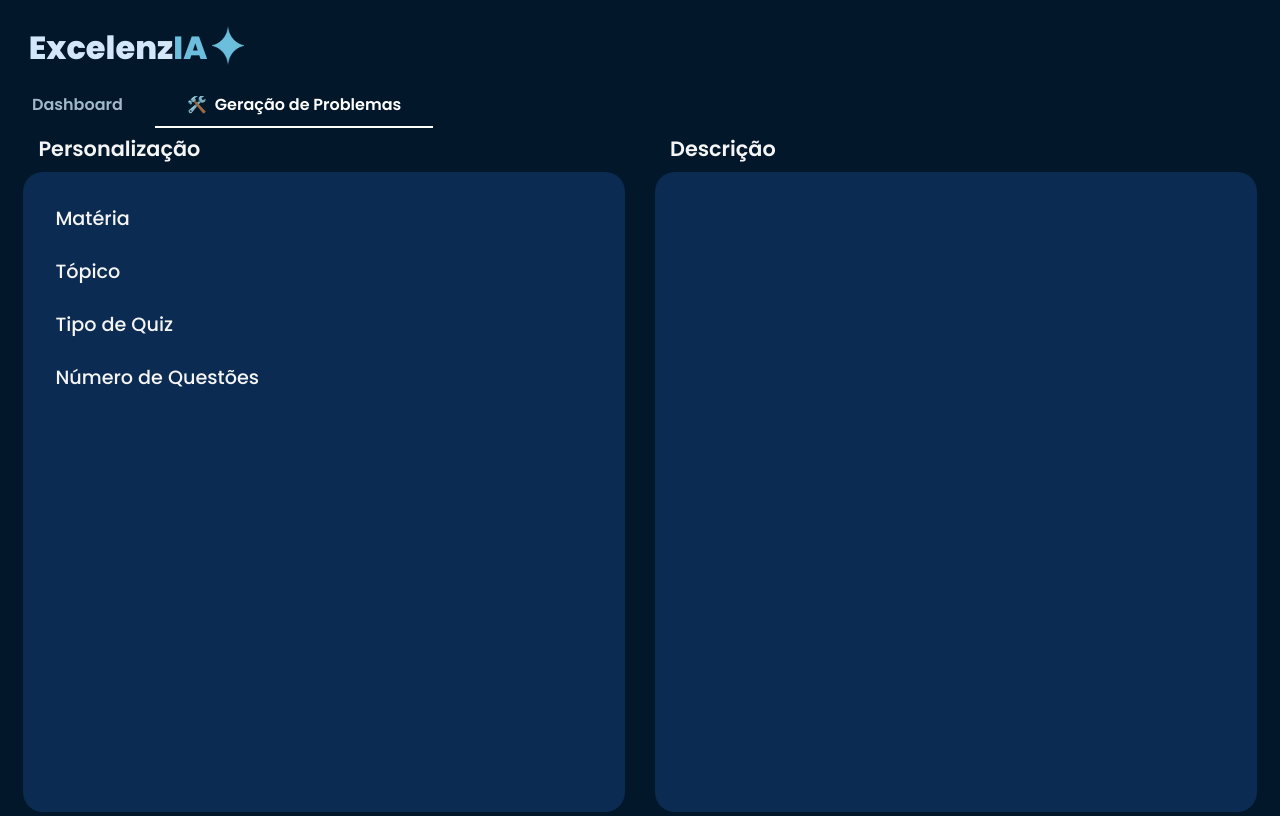
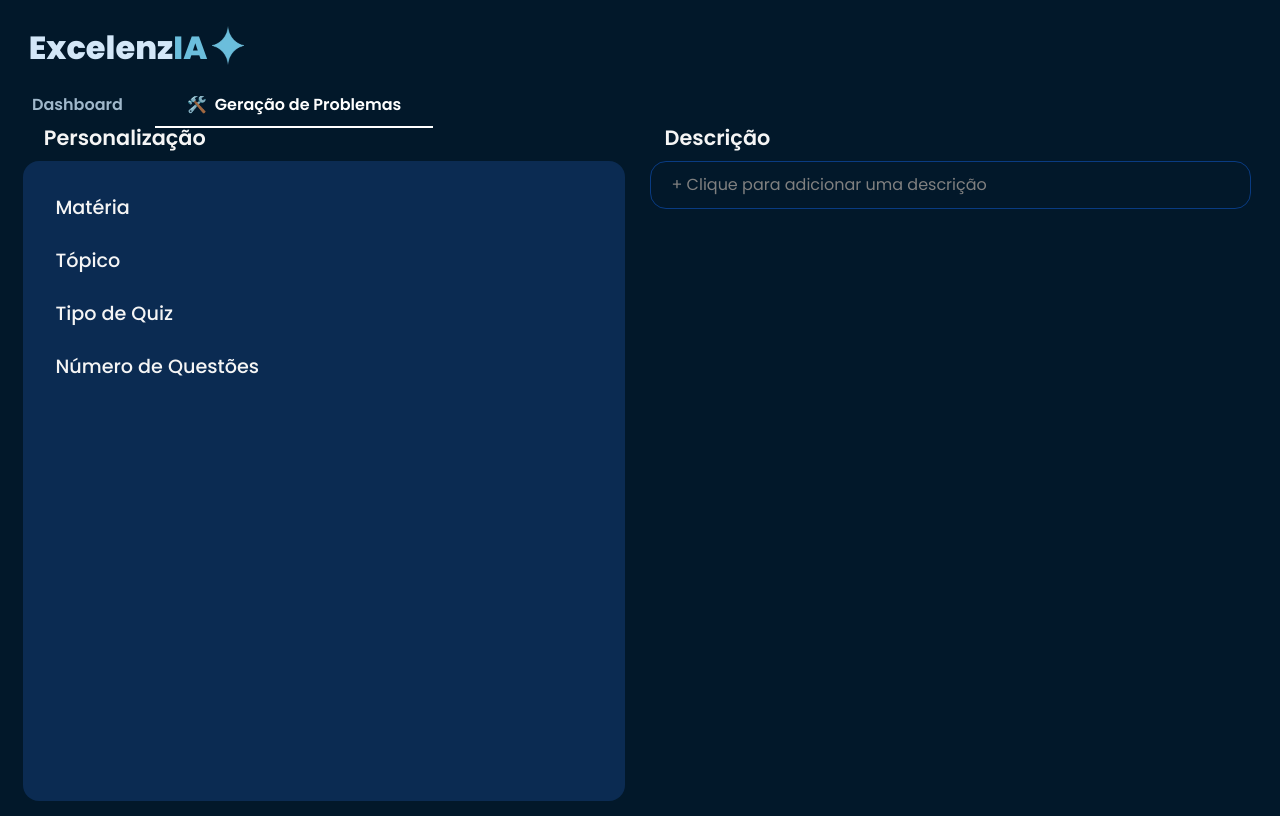
Before and after one commit to MrMarzeero/excelenzia-front, a Vue app: page /gerar-problema in a window 1280 px wide. Built offline with nearby package versions, Linux system fonts and the light colour scheme.

Commit message:
feat: adding a description textarea

```diff
--- a/src/components/HeaderView.vue
+++ b/src/components/HeaderView.vue
@@ -27,7 +27,7 @@
 header {
     background-color: #02182A;
     background-size: cover;
-    width: 100vw;
+    max-width: 100%;
     max-height: 14vh;
 }
 
--- a/src/views/DashboardPage.vue
+++ b/src/views/DashboardPage.vue
@@ -85,8 +85,9 @@
     .dashboard-content{
         background-color: #06253E;
         color: whitesmoke;
-        width: 100vw;
-        height: 88vh;
+        max-width: 100%;
+        height: 89vh;
+        overflow-x: hidden;
     }
 
     .profile-container{
--- a/src/views/GerarProblema.vue
+++ b/src/views/GerarProblema.vue
@@ -1,5 +1,16 @@
-<script lang="ts">
+<script setup>
+    import { ref } from "vue"
 
+    const editing = ref(false)
+    const text = ref("")
+
+    const enableEditing = () => {
+        editing.value = true
+    }
+
+    const disableEditing = () => {
+        editing.value = false
+    }
 </script>
 
 <template>
@@ -24,7 +35,13 @@
 
         <div class="coluna-2">
             <h1 class="title-tab"> Descrição </h1>
-            <div class="description-tab tab">
+            <div class="description-tab">
+                <button v-if="!editing" class="btn" @click="enableEditing"> + Clique para adicionar uma descrição </button>
+                <div v-else class="text-area-container">
+                    <textarea v-model="text" class="text-area tab">  </textarea>
+                    <button @click="disableEditing" class="btn-cancelar">Cancelar</button>
+                </div>
+
             </div>
         </div>
     </main>
@@ -37,7 +54,7 @@
         flex-direction: row;
         background-color: #02182A;
         color: whitesmoke;
-        width: 100vw;
+        width: 100%;
         height: 88vh;
     }
 
@@ -47,19 +64,19 @@
         font-family: "Poppins", serif;
         font-weight: 600;
         font-style: normal;
-        padding: 1.3rem 0px 0px 30px;
+        padding: 0.6rem 0px 0px 30px;
     }
 
     .personalization-tab{
         background-color: #0B2B52;
     }
 
+
     .tab{
         width: 47vw;
         height: 80vh;
-        background-color: #0B2B52;
-        border-radius: 20px;
-        margin: 8px 15px;
+        border-radius: 1rem;
+        margin: 0.5rem 0.6rem;
     }
 
     .container-options{
@@ -71,4 +88,60 @@
         font-size: 1.2rem;
         margin-bottom: 1.5rem;
     }
+
+    .description-tab{
+        width: 47vw;
+        height: 80vh;
+        border-radius: 1rem;
+        margin: 8px 15px;
+    }
+
+    .btn{
+        color: gray;
+        text-align: left;
+        padding: 0rem 0 0 1.3rem;
+        gap: 0.4rem;
+        width: 47vw;
+        height: 6vh;
+        border-radius: 1rem;
+        background-color: #0b2b5200;
+        border: 1px solid #093B82;
+        font-size: 1rem;
+    }
+
+    .btn:hover{
+        border: 1px solid #1a6ee2;
+        transition: 0.5s;
+        color: white;
+    }
+
+    .text-area-container{
+        color: black;
+    }
+
+    .text-area{
+        max-height: 72.5vh;
+        max-width: 47vw;
+        background-color: #093b8200;
+        border: 1px solid #093B82;
+        color: rgb(216, 216, 216);
+        outline: none;
+        padding: 1rem 0 0 1.3rem;
+        font-size: 1rem;
+    }
+
+    .btn-cancelar{
+        background-color: #02182a00;
+        border: 1px solid #093B82;
+        color: white;
+        padding: 0.6rem 2rem;
+        border-radius: 1rem;
+        margin: 0 0.6rem;
+        font-size: 1rem;
+    }
+
+    .btn-cancelar:hover{
+        background-color: #093B82;
+        transition: 0.5s;
+    }
 </style>
```
